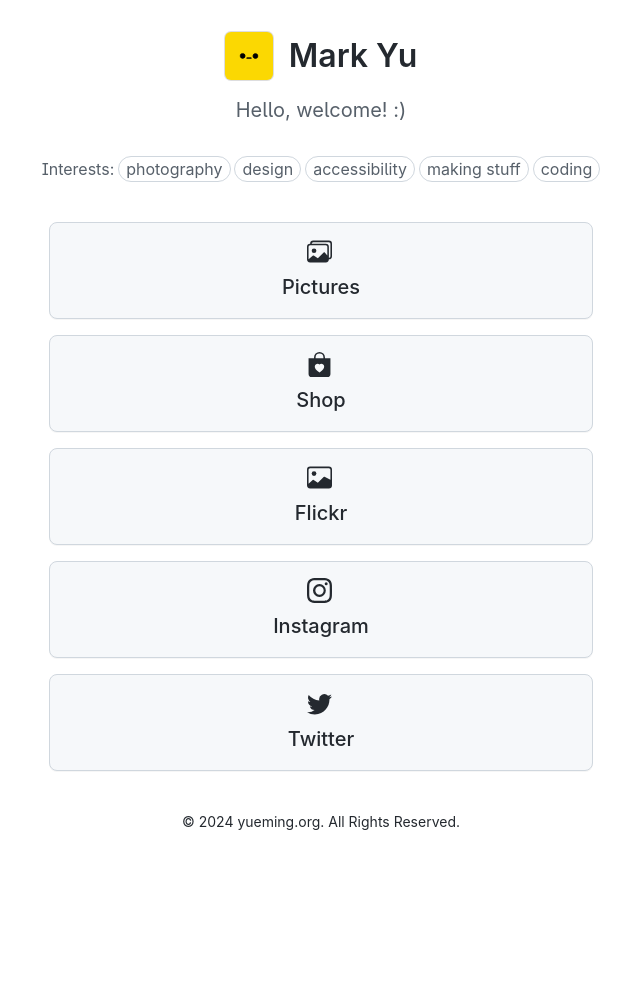
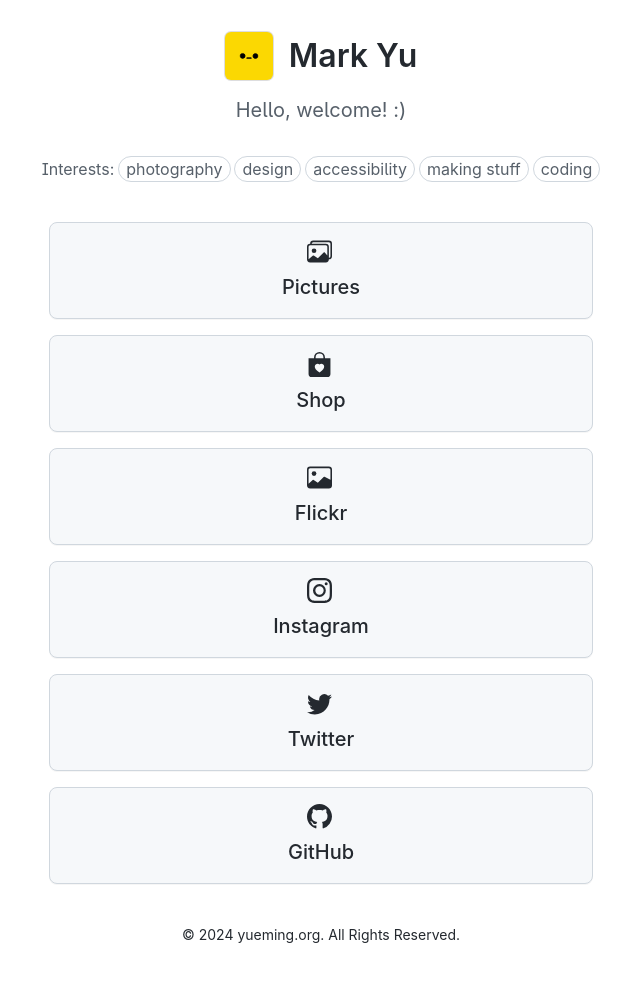
Before and after one commit to mkyyu/org.yueming, a Jekyll site: the page built from index.md, in a window 1280 px wide. Shown: the whole page, without its empty margins (319-959 px from the left). Built offline with Jekyll 4.4.1, drawn with Linux system fonts in a browser that asks for light colours; our own code applies the rules of GitHub Pages for plain Markdown files; before the commit the page ends 900 px from its top, so only the background shows below that.

Commit message:
Update links.yml

```diff
--- a/_data/links.yml
+++ b/_data/links.yml
@@ -13,3 +13,6 @@
 - text: Twitter
   url: https://x.com/the2y_
   icon: twitter
+- text: GitHub
+  url: https://github.com/mkyyu
+  icon: github
```
